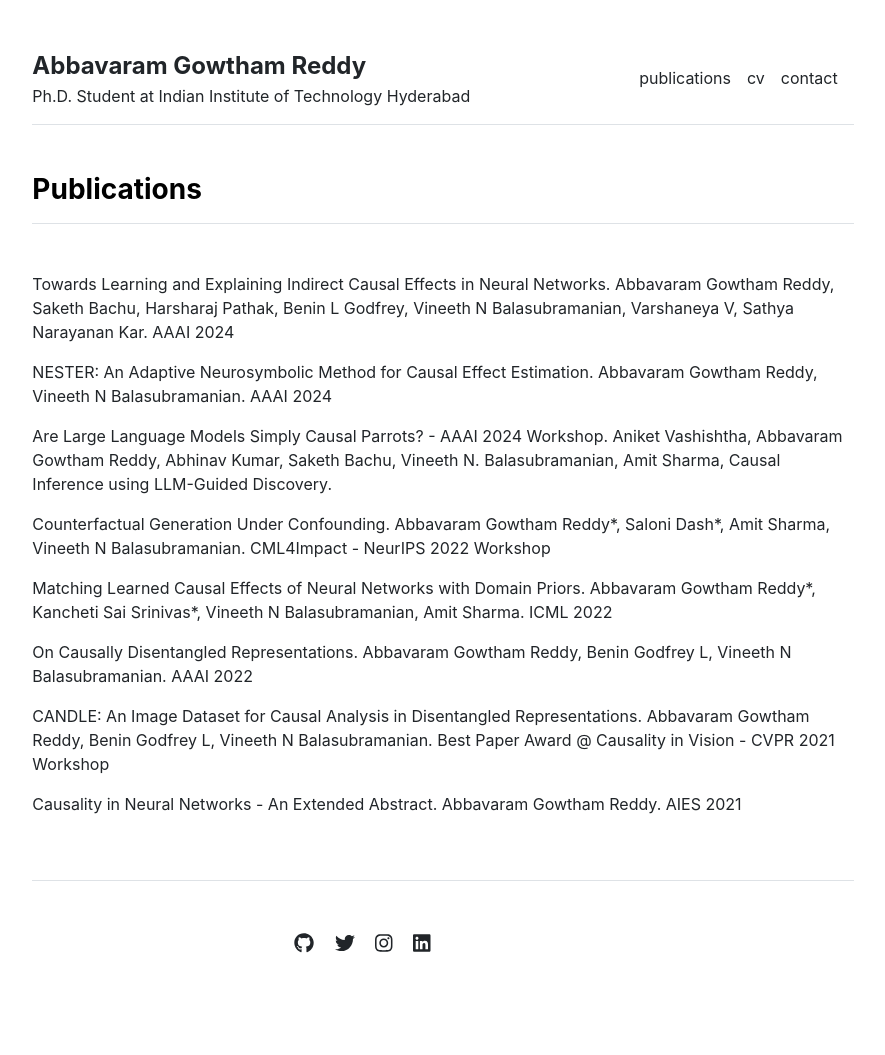
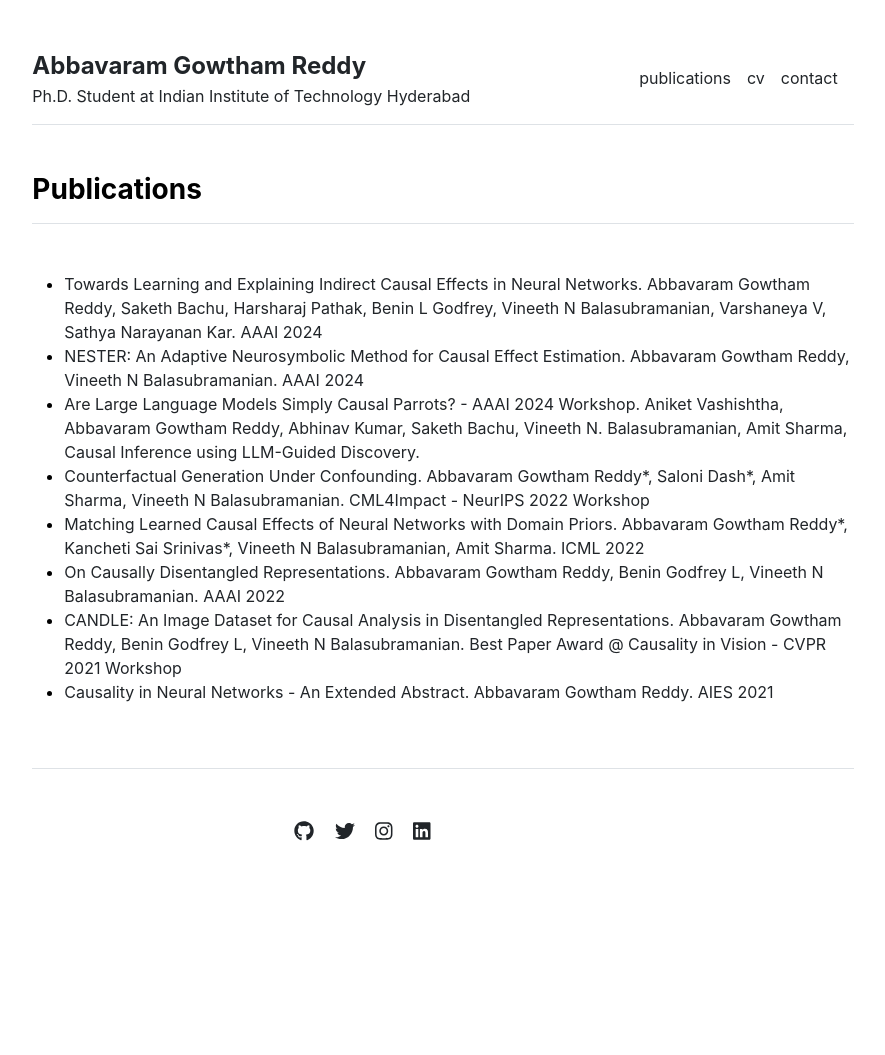
Before and after one commit to gautam0707/gautam0707.github.io, a Jekyll site: the page built from publications.md, in a window 1280 px wide. Shown: the whole page, without its empty margins (197-1082 px from the left). Built offline with Jekyll 4.4.1, drawn with Linux system fonts in a browser that asks for light colours; after the commit the page ends 943 px from its top, so only the background shows below that.

Commit message:
Update publications.html

```diff
--- a/_includes/publications.html
+++ b/_includes/publications.html
@@ -2,13 +2,19 @@
   <div>
     <h3 class="fw-bold border-bottom pb-3 mb-5">Publications</h3>
     {% if page.title == "Home" %}
-      {% for item in site.data.publications.featured %}
-        <p><a href="{{ item.url }}" style="text-decoration: none;">{{ item.name }}</a></p>
+    <ul>
+      {% for item in site.data.publications.index %}
+        <li><a href="{{ item.url }}" style="text-decoration: none;">{{ item.name }}</a></li>
       {% endfor %}
+    </ul>
+
     {% else %}
+    <ul>
       {% for item in site.data.publications.index %}
-        <p><a href="{{ item.url }}" style="text-decoration: none;">{{ item.name }}</a></p>
+        <li><a href="{{ item.url }}" style="text-decoration: none;">{{ item.name }}</a></li>
       {% endfor %}
+    </ul>
+
     {% endif %}
   </div>
 </div>
```
